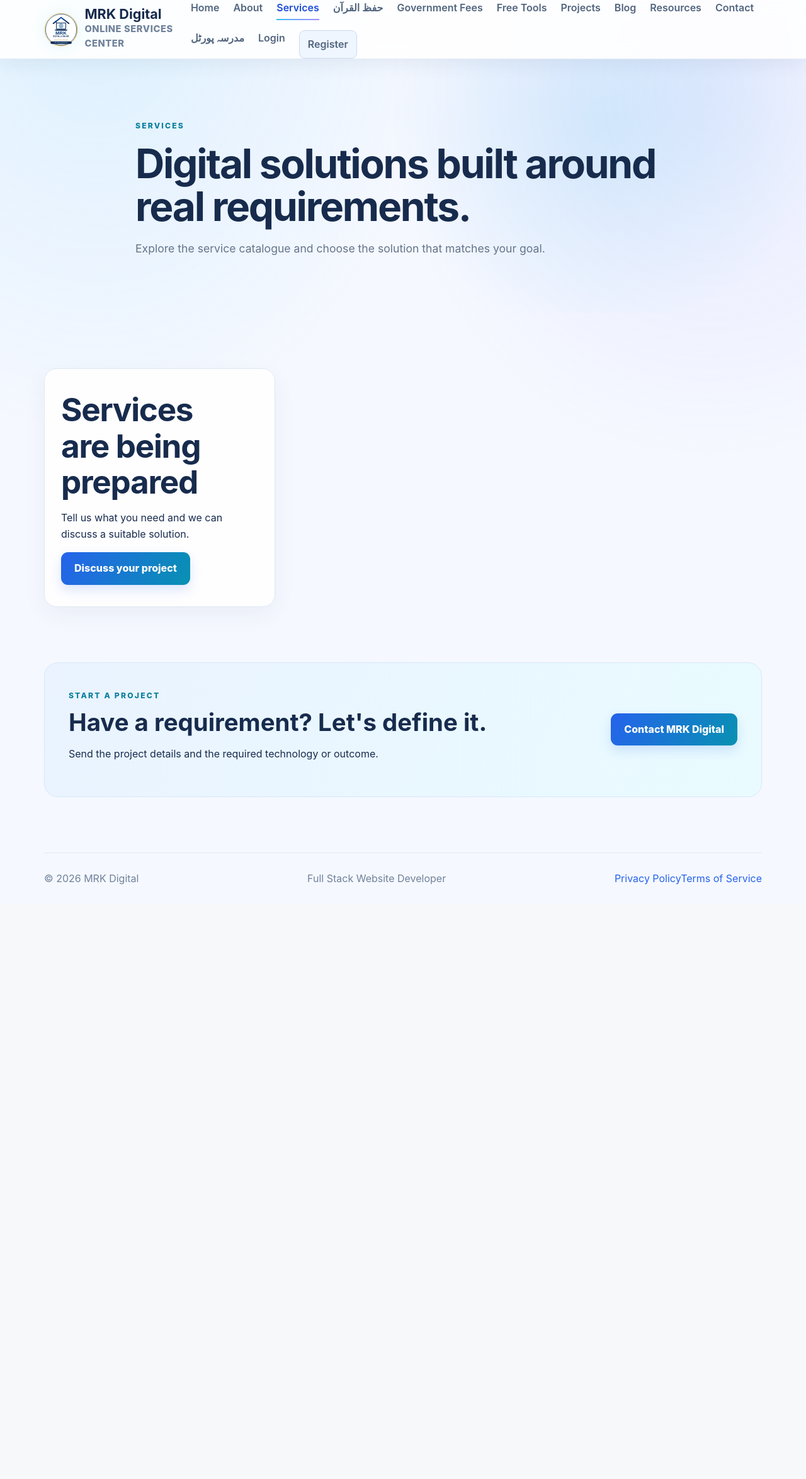
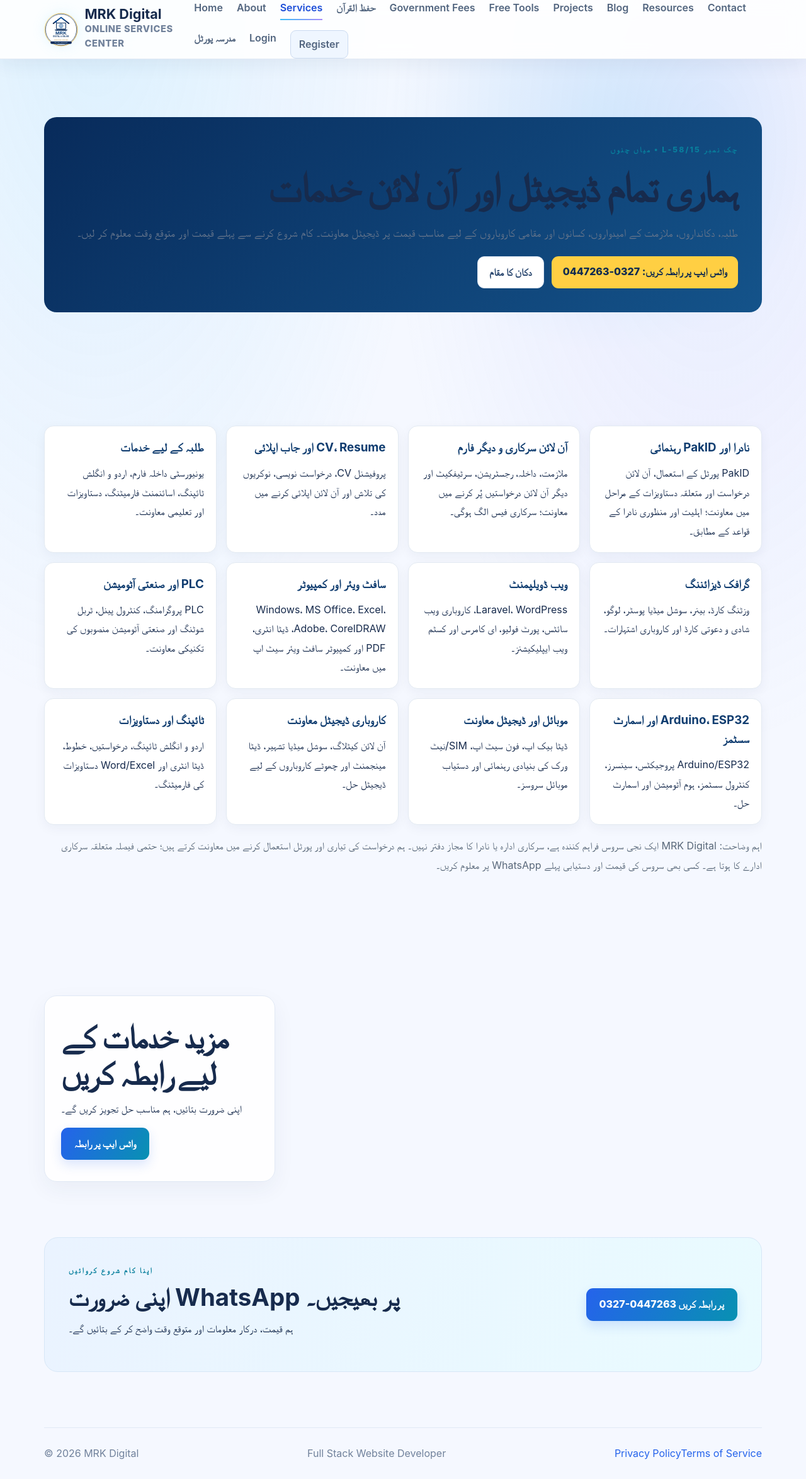
Before and after one commit to Meelad5815/MRK-Laravel-Portal, a Laravel app: page /services in a window 1280 px wide. Shown: the whole page at 63% size. Before the commit the page ends 1405 px from the top, so only its background shows below. Run offline with Laravel 12, Linux system fonts and the light colour scheme; data that the repository does not hold is empty; style sheets or scripts are compiled from the project's sources.

Commit message:
Expand services page for Urdu local customers

```diff
--- a/resources/views/services.blade.php
+++ b/resources/views/services.blade.php
@@ -1,16 +1,37 @@
 @extends('layouts.app')
-@section('title','Services | MRK Digital')
-@section('description','Explore MRK Digital services: Laravel and WordPress development, web applications, e-commerce product listing, virtual assistance, technical SEO and automation.')
+@section('title','خدمات | MRK Digital میاں چنوں')
+@section('description','چک نمبر 58/15-L، میاں چنوں میں نادرا/PakID رہنمائی، آن لائن فارم، CV، گرافک ڈیزائن، ویب ڈویلپمنٹ، سافٹ ویئر اور PLC/Arduino آٹومیشن خدمات۔')
+@section('html_lang','ur')
 @section('content')
 <main>
-<section class="page-hero"><div class="container narrow"><span class="eyebrow">SERVICES</span><h1>Digital solutions built around real requirements.</h1><p>Explore the service catalogue and choose the solution that matches your goal.</p></div></section>
+<style>
+.mrk-services{direction:rtl;text-align:right}.mrk-services .urdu-intro{background:linear-gradient(135deg,#082b5b,#14538a);color:#fff;border-radius:20px;padding:clamp(22px,4vw,38px)}.mrk-services .urdu-intro h1,.mrk-services .urdu-intro h2{color:#fff}.mrk-services .urdu-intro p{line-height:2}.mrk-services .urdu-service-grid{display:grid;grid-template-columns:repeat(auto-fit,minmax(230px,1fr));gap:15px;margin-top:22px}.mrk-services .urdu-service{background:#fff;border:1px solid #e3eaf2;border-radius:15px;padding:19px;box-shadow:0 5px 18px rgba(20,45,75,.05)}.mrk-services .urdu-service h3{color:#103d70;margin:0 0 10px}.mrk-services .urdu-service p{line-height:1.9;margin:0}.mrk-services .urdu-contact{display:flex;flex-wrap:wrap;gap:12px;margin-top:20px}.mrk-services .urdu-contact a{display:inline-block;padding:12px 18px;border-radius:11px;background:#ffcf43;color:#102b50;font-weight:800;text-decoration:none}.mrk-services .urdu-contact a.secondary{background:#fff;color:#102b50}
+</style>
+<section class="page-hero mrk-services"><div class="container"><div class="urdu-intro"><span class="eyebrow" style="color:#ffdc70">چک نمبر 58/15-L • میاں چنوں</span><h1>ہماری تمام ڈیجیٹل اور آن لائن خدمات</h1><p>طلبہ، دکانداروں، ملازمت کے امیدواروں، کسانوں اور مقامی کاروباروں کے لیے مناسب قیمت پر ڈیجیٹل معاونت۔ کام شروع کرنے سے پہلے قیمت اور متوقع وقت معلوم کر لیں۔</p><div class="urdu-contact"><a href="https://wa.me/923270447263?text={{ rawurlencode('السلام علیکم! مجھے MRK Digital کی سروس درکار ہے۔') }}" target="_blank" rel="noopener">واٹس ایپ پر رابطہ کریں: 0327-0447263</a><a class="secondary" href="https://www.google.com/maps/search/?api=1&query=Chak+No+58%2F15-L%2C+Mian+Channu%2C+Pakistan" target="_blank" rel="noopener">دکان کا مقام</a></div></div></div></section>
+<section class="section mrk-services"><div class="container">
+<div class="urdu-service-grid">
+<article class="urdu-service"><h3>نادرا اور PakID رہنمائی</h3><p>PakID پورٹل کے استعمال، آن لائن درخواست اور متعلقہ دستاویزات کے مراحل میں معاونت؛ اہلیت اور منظوری نادرا کے قواعد کے مطابق۔</p></article>
+<article class="urdu-service"><h3>آن لائن سرکاری و دیگر فارم</h3><p>ملازمت، داخلہ، رجسٹریشن، سرٹیفکیٹ اور دیگر آن لائن درخواستیں پُر کرنے میں معاونت؛ سرکاری فیس الگ ہوگی۔</p></article>
+<article class="urdu-service"><h3>CV، Resume اور جاب اپلائی</h3><p>پروفیشنل CV، درخواست نویسی، نوکریوں کی تلاش اور آن لائن اپلائی کرنے میں مدد۔</p></article>
+<article class="urdu-service"><h3>طلبہ کے لیے خدمات</h3><p>یونیورسٹی داخلہ فارم، اردو و انگلش ٹائپنگ، اسائنمنٹ فارمیٹنگ، دستاویزات اور تعلیمی معاونت۔</p></article>
+<article class="urdu-service"><h3>گرافک ڈیزائننگ</h3><p>وزٹنگ کارڈ، بینر، سوشل میڈیا پوسٹر، لوگو، شادی و دعوتی کارڈ اور کاروباری اشتہارات۔</p></article>
+<article class="urdu-service"><h3>ویب ڈویلپمنٹ</h3><p>Laravel، WordPress، کاروباری ویب سائٹس، پورٹ فولیو، ای کامرس اور کسٹم ویب ایپلیکیشنز۔</p></article>
+<article class="urdu-service"><h3>سافٹ ویئر اور کمپیوٹر</h3><p>Windows، MS Office، Excel، Adobe، CorelDRAW، ڈیٹا انٹری، PDF اور کمپیوٹر سافٹ ویئر سیٹ اپ میں معاونت۔</p></article>
+<article class="urdu-service"><h3>PLC اور صنعتی آٹومیشن</h3><p>PLC پروگرامنگ، کنٹرول پینل، ٹربل شوٹنگ اور صنعتی آٹومیشن منصوبوں کی تکنیکی معاونت۔</p></article>
+<article class="urdu-service"><h3>Arduino، ESP32 اور اسمارٹ سسٹمز</h3><p>Arduino/ESP32 پروجیکٹس، سینسرز، کنٹرول سسٹمز، ہوم آٹومیشن اور اسمارٹ حل۔</p></article>
+<article class="urdu-service"><h3>موبائل اور ڈیجیٹل معاونت</h3><p>ڈیٹا بیک اپ، فون سیٹ اپ، SIM/نیٹ ورک کی بنیادی رہنمائی اور دستیاب موبائل سروسز۔</p></article>
+<article class="urdu-service"><h3>کاروباری ڈیجیٹل معاونت</h3><p>آن لائن کیٹلاگ، سوشل میڈیا تشہیر، ڈیٹا مینجمنٹ اور چھوٹے کاروباروں کے لیے ڈیجیٹل حل۔</p></article>
+<article class="urdu-service"><h3>ٹائپنگ اور دستاویزات</h3><p>اردو و انگلش ٹائپنگ، درخواستیں، خطوط، ڈیٹا انٹری اور Word/Excel دستاویزات کی فارمیٹنگ۔</p></article>
+</div>
+<p style="margin-top:18px;line-height:1.9;color:#596879">اہم وضاحت: MRK Digital ایک نجی سروس فراہم کنندہ ہے، سرکاری ادارہ یا نادرا کا مجاز دفتر نہیں۔ ہم درخواست کی تیاری اور پورٹل استعمال کرنے میں معاونت کرتے ہیں؛ حتمی فیصلہ متعلقہ سرکاری ادارے کا ہوتا ہے۔ کسی بھی سروس کی قیمت اور دستیابی پہلے WhatsApp پر معلوم کریں۔</p>
+</div></section>
 <section class="section"><div class="container"><div class="service-grid">
 @forelse($services as $service)
 <article class="service-card"><span class="icon">{{ $service->icon ?: 'MRK' }}</span><h3>{{ $service->title }}</h3><p>{{ $service->summary }}</p><ul><li>{{ $service->category }}</li><li>Responsive delivery</li><li>Project-specific workflow</li></ul><a class="text-link" href="{{ route('services.show', $service->slug) }}">View service</a></article>
 @empty
-<div class="card"><h2>Services are being prepared</h2><p>Tell us what you need and we can discuss a suitable solution.</p><a class="button primary" href="{{ route('contact') }}">Discuss your project</a></div>
+<div class="card"><h2>مزید خدمات کے لیے رابطہ کریں</h2><p>اپنی ضرورت بتائیں، ہم مناسب حل تجویز کریں گے۔</p><a class="button primary" href="https://wa.me/923270447263" target="_blank" rel="noopener">واٹس ایپ پر رابطہ</a></div>
 @endforelse
 </div></div></section>
-<section class="cta"><div class="container"><div class="cta-box"><div><span class="eyebrow">START A PROJECT</span><h2>Have a requirement? Let's define it.</h2><p>Send the project details and the required technology or outcome.</p></div><a class="button primary" href="{{ route('contact') }}">Contact MRK Digital</a></div></div></section>
+<section class="cta"><div class="container"><div class="cta-box"><div><span class="eyebrow">اپنا کام شروع کروائیں</span><h2>اپنی ضرورت WhatsApp پر بھیجیں۔</h2><p>ہم قیمت، درکار معلومات اور متوقع وقت واضح کر کے بتائیں گے۔</p></div><a class="button primary" href="https://wa.me/923270447263" target="_blank" rel="noopener">0327-0447263 پر رابطہ کریں</a></div></div></section>
 </main>
 @endsection
```
